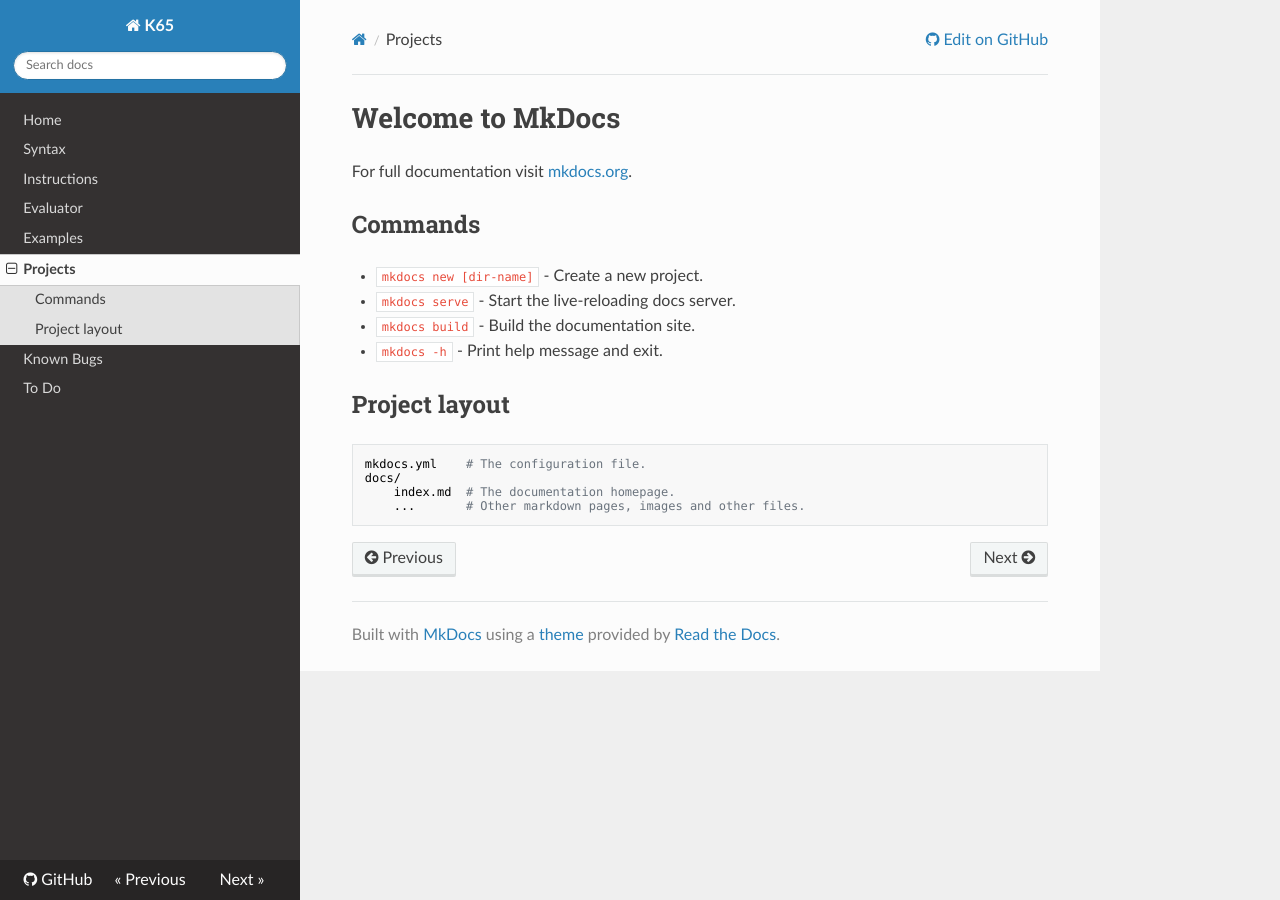
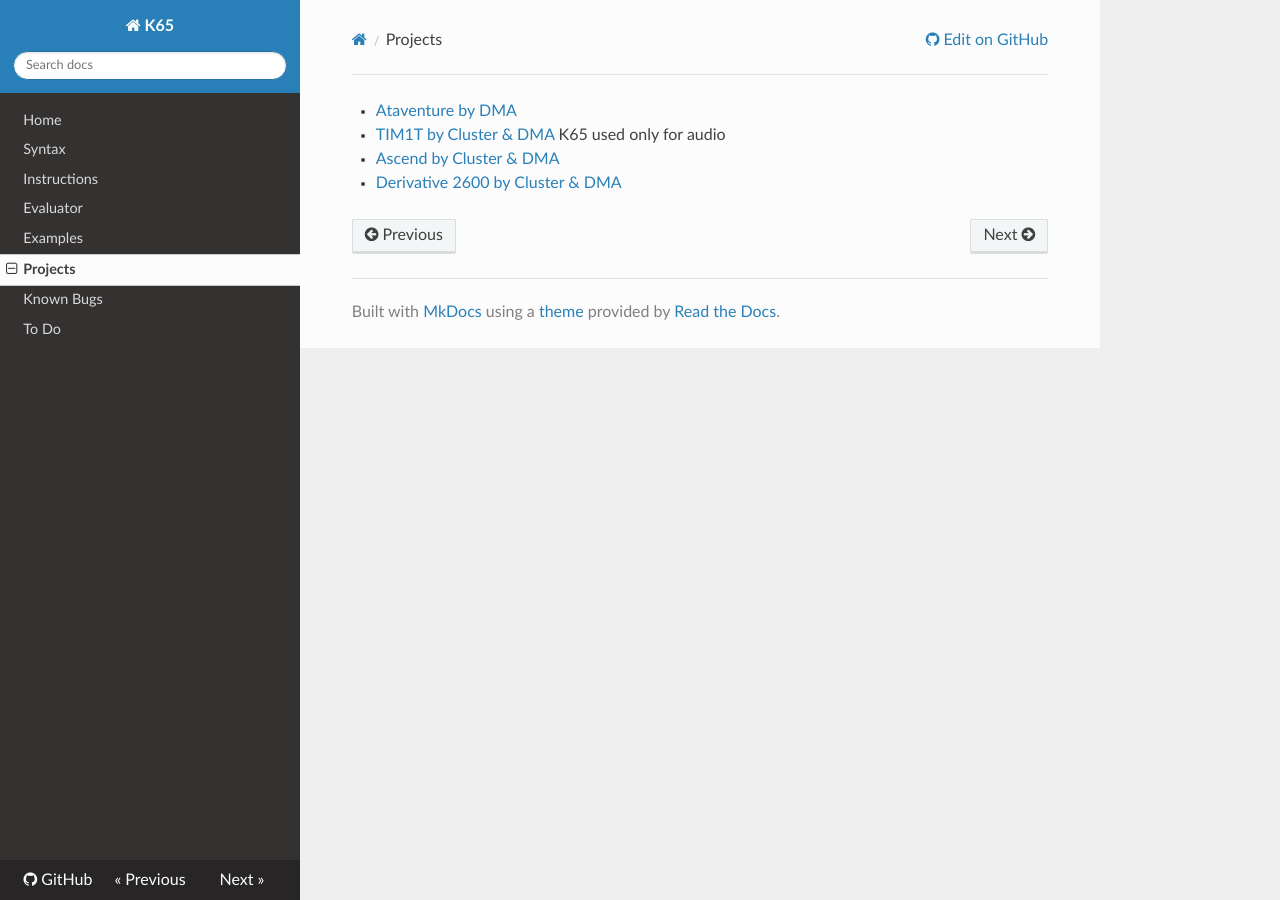
Before and after one commit to zbyti/k65-mkdocs, an MkDocs documentation site: the page built from docs/projects.md, in a window 1280 px wide. Built offline with MkDocs 1.6.1, drawn with Linux system fonts in a browser that asks for light colours; nearby versions of some CDN libraries.

Commit message:
add projects

```diff
--- a/docs/projects.md
+++ b/docs/projects.md
@@ -1,17 +1,6 @@
-# Welcome to MkDocs
+#
 
-For full documentation visit [mkdocs.org](https://www.mkdocs.org).
-
-## Commands
-
-* `mkdocs new [dir-name]` - Create a new project.
-* `mkdocs serve` - Start the live-reloading docs server.
-* `mkdocs build` - Build the documentation site.
-* `mkdocs -h` - Print help message and exit.
-
-## Project layout
-
-    mkdocs.yml    # The configuration file.
-    docs/
-        index.md  # The documentation homepage.
-        ...       # Other markdown pages, images and other files.
+* [Ataventure by DMA](https://www.pouet.net/prod.php?which=62139)
+* [TIM1T by Cluster & DMA](https://www.pouet.net/prod.php?which=62944) K65 used only for audio
+* [Ascend by Cluster & DMA](https://www.pouet.net/prod.php?which=64492)
+* [Derivative 2600 by Cluster & DMA](http://www.pouet.net/prod.php?which=65838)
```
